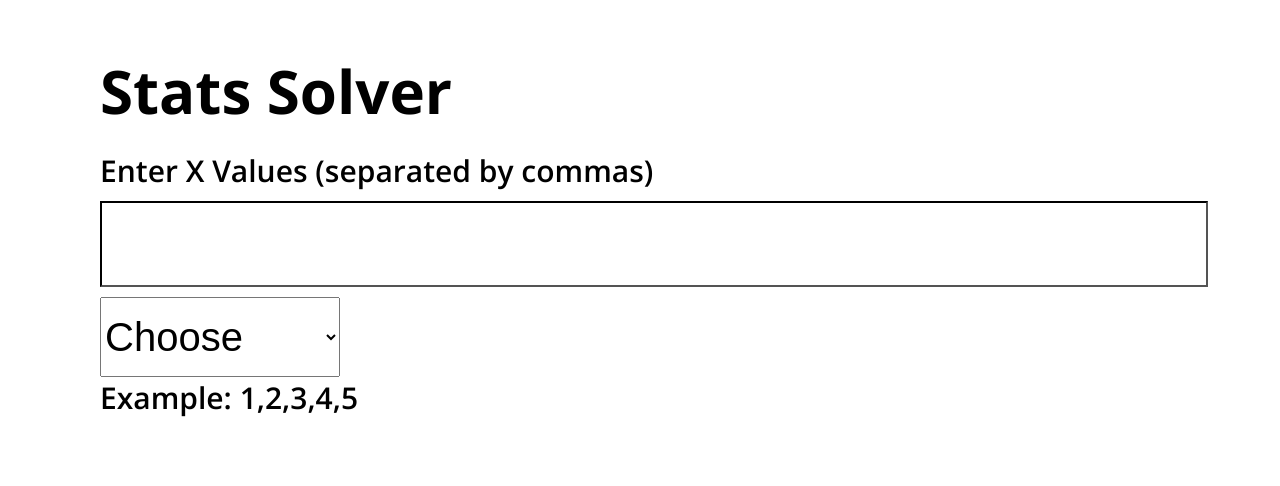
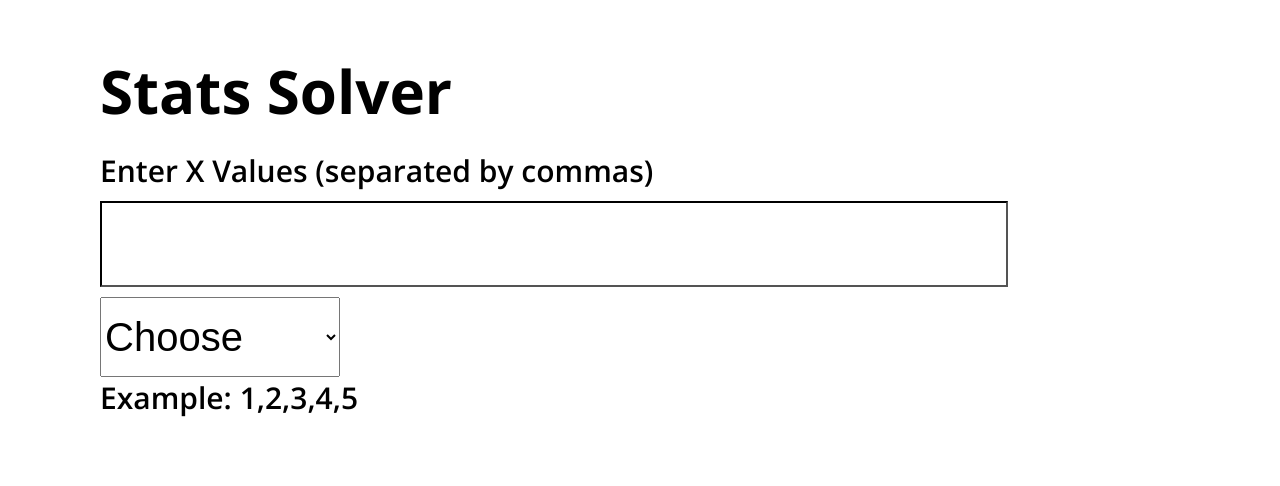
Before and after one commit to Stats-Solver/Stats-Solver.github.io, a PHP site: page / in a window 1280 px wide; the page is wider, and only the part inside the window is pictured. Shown: the top 486 px of that part. Run offline with PHP 8.4, Linux system fonts and the light colour scheme.

Commit message:
Update style.css

```diff
--- a/style.css
+++ b/style.css
@@ -14,7 +14,7 @@ body{
 #values{
     align-items: center;
     height: 80px;
-    width: 1100px;
+    width: 900px;
     font-size: 40px;
     color: black;
     margin: 10px 0px;
```
